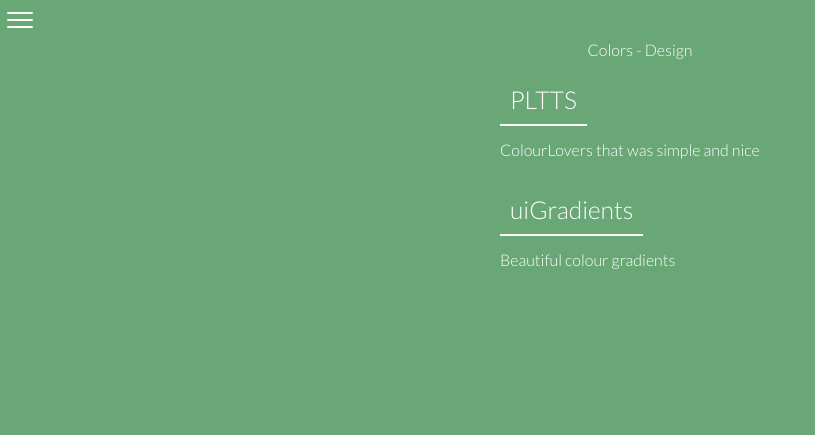
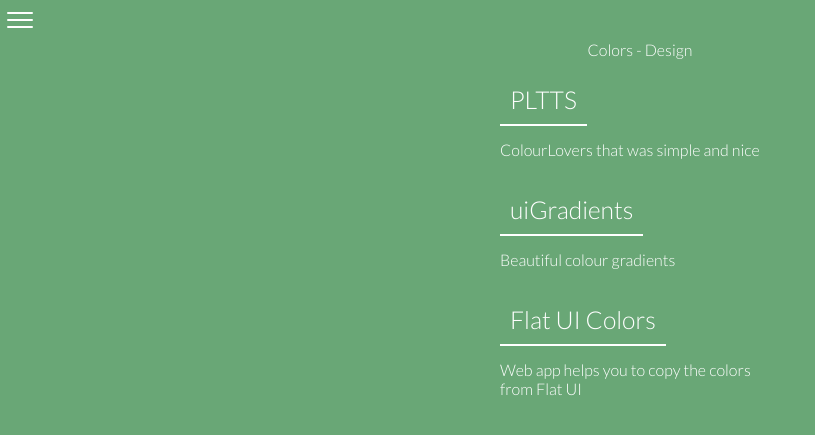
Before and after one commit to AgtLucas/general-end, a Jekyll site: the page built from designcolors.html, in a window 1280 px wide. Shown: the top 435 px of the page, without its empty margins (0-815 px from the left). Built offline with Jekyll 4.4.1, drawn with Linux system fonts in a browser that asks for light colours; comment, search, counter and statistics services are not loaded.

Commit message:
added flat ui colors to design colors

```diff
--- a/designcolors.html
+++ b/designcolors.html
@@ -14,3 +14,8 @@ permalink: /design/colors/
   <a href="http://uigradients.com/" target="_blank" onClick="ga('send', 'event', 'design-colors', 'click', 'uiGradients');">uiGradients</a>
   <p>Beautiful colour gradients</p>
 </div>
+
+<div class="object-link">
+  <a href="http://flatuicolors.com/" target="_blank" onClick="ga('send', 'event', 'design-colors', 'click', 'Flat UI Colors');">Flat UI Colors</a>
+  <p>Web app helps you to copy the colors from Flat UI</p>
+</div>
```
